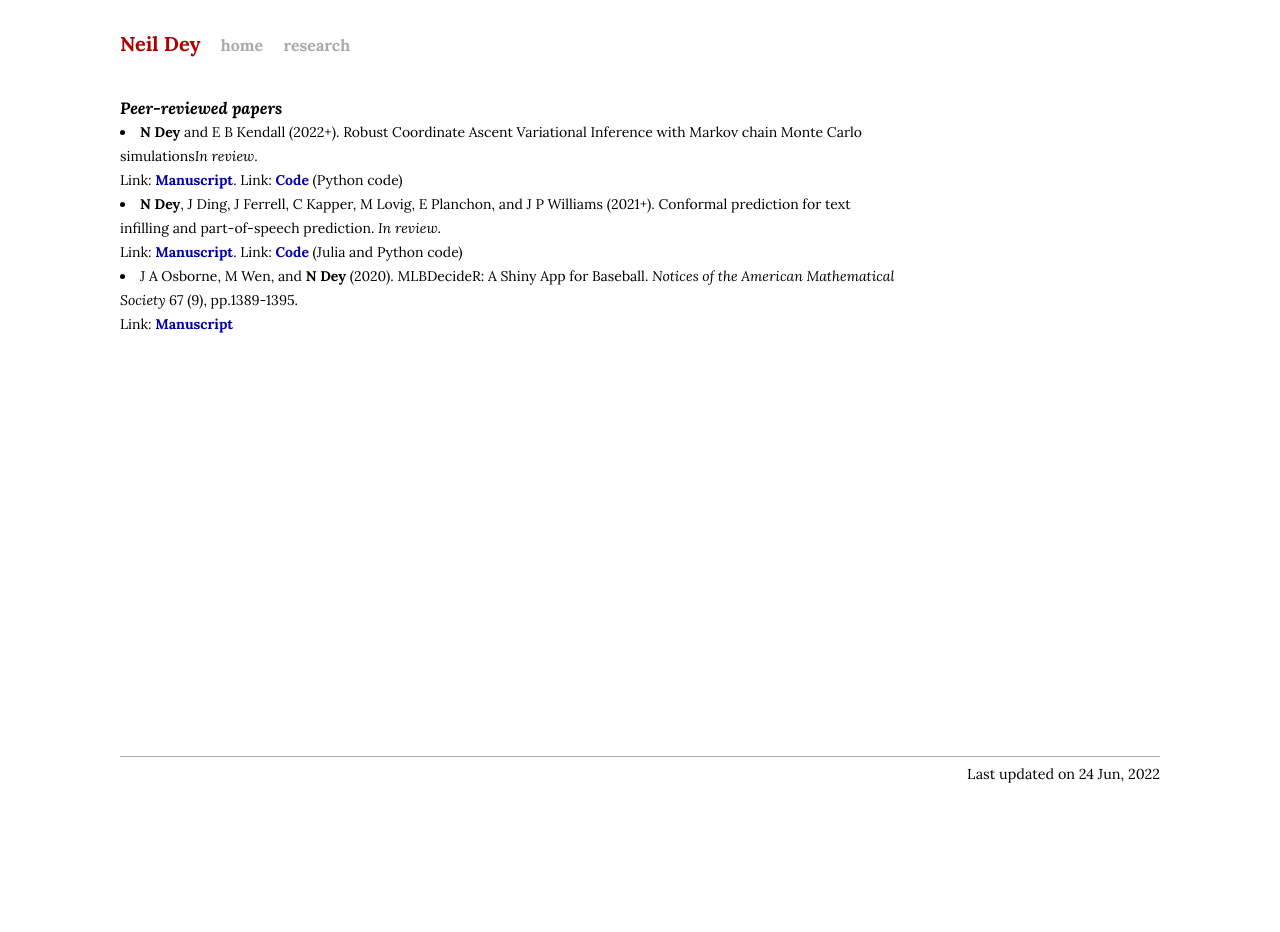
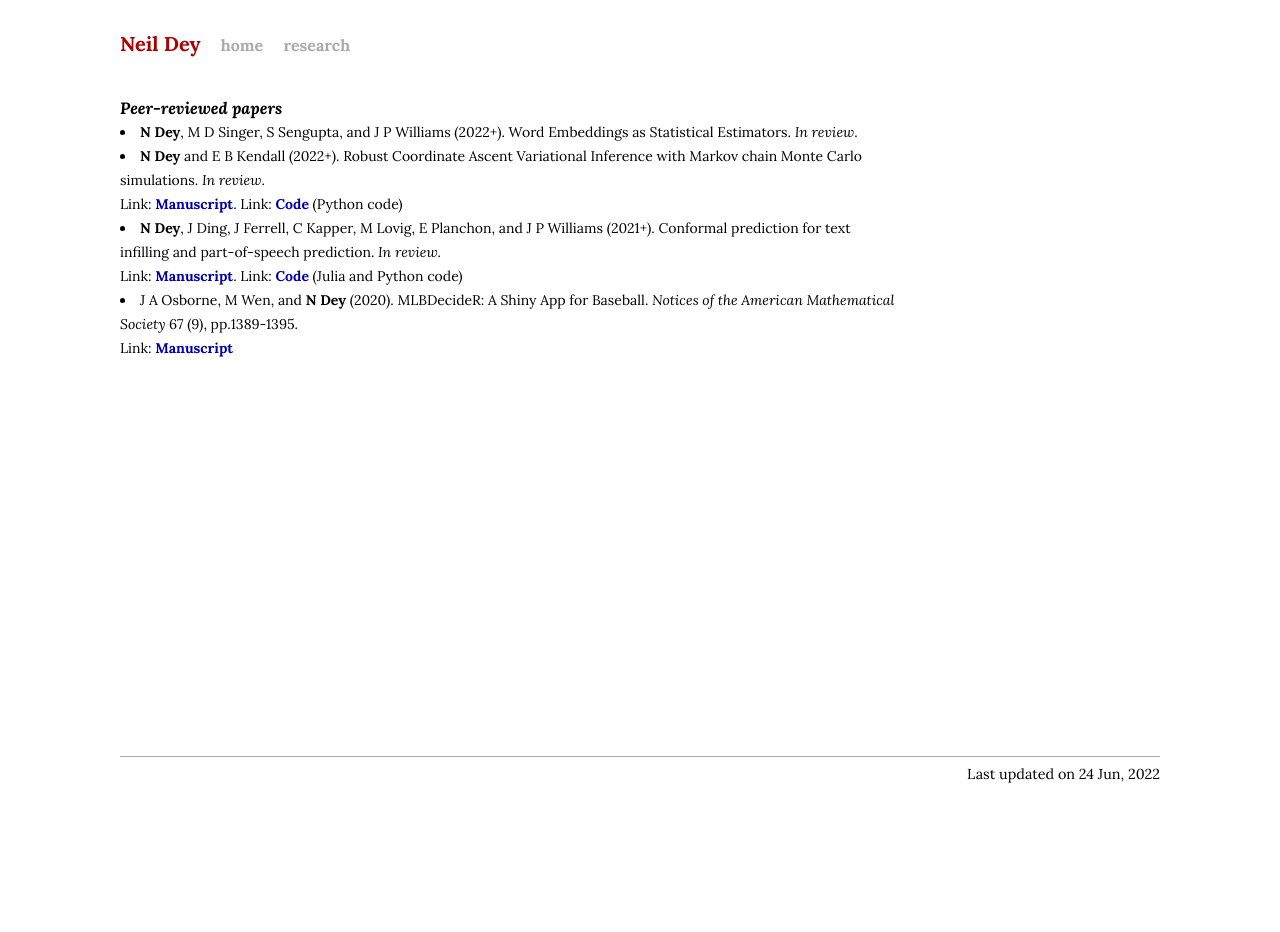
Before and after one commit to neil-dey/neil-dey.github.io, a Jekyll site: the page built from research.html, in a window 1280 px wide. Built offline with Jekyll 4.4.1, drawn with Linux system fonts in a browser that asks for light colours.

Commit message:
Update CV

```diff
--- a/research.html
+++ b/research.html
@@ -4,7 +4,9 @@ title: Neil Dey | Research
 ---
 <h3><i>Peer-reviewed papers</i></h3>
 
-<li> <b>N Dey</b> and E B Kendall (2022+). Robust Coordinate Ascent Variational Inference with Markov chain Monte Carlo simulations<i>In review</i>.
+<li> <b>N Dey</b>, M D Singer, S Sengupta, and J P Williams (2022+). Word Embeddings as Statistical Estimators. <i>In review</i>.
+
+<li> <b>N Dey</b> and E B Kendall (2022+). Robust Coordinate Ascent Variational Inference with Markov chain Monte Carlo simulations. <i>In review</i>.
 <br/>
 Link: <a href="https://arxiv.org/abs/2203.12725"><b>Manuscript</b></a>.
 Link: <a href="https://github.com/neil-dey/robust-vi-mcmc"><b>Code</b></a> (Python code)
```
Also changed, not shown: 2 other files.
